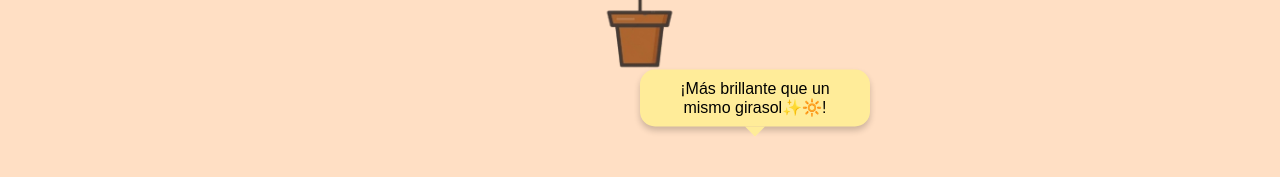
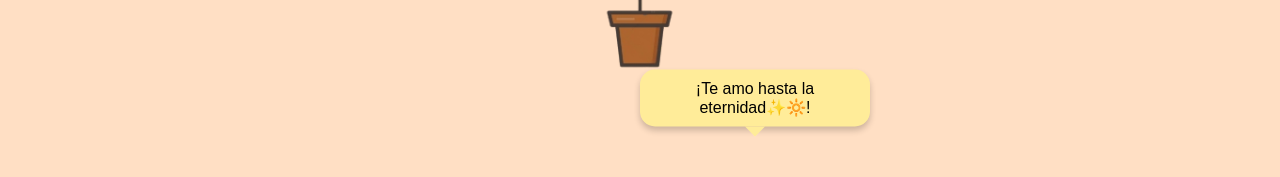
Before and after one commit to Ivannn167/San-Valent-n-, a plain HTML site: page index.html in a window 1280 px wide. Both pictures are taken after a click on the picture 640 px from the left and 276 px from the top of the page. Shown: the part 302-479 px from the top of the page. Drawn offline with Linux system fonts and the light colour scheme.

Commit message:
index.html

```diff
--- a/index.html
+++ b/index.html
@@ -154,7 +154,7 @@
 
     <!-- Burbuja de diálogo del girasol -->
     <div id="burbuja" class="burbuja">
-        ¡Más brillante que un mismo girasol✨🔆!
+        ¡Te amo hasta la eternidad✨🔆!
         <div class="flecha"></div>
     </div>
 
```
